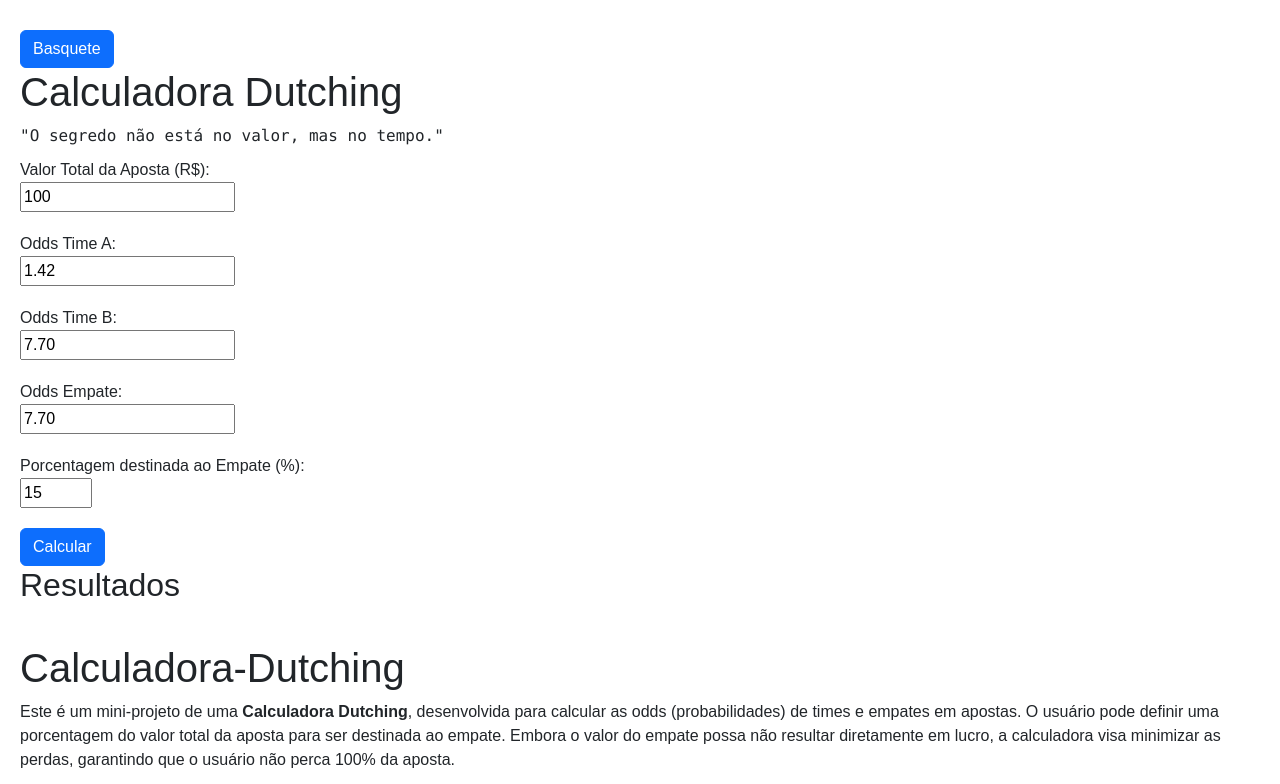
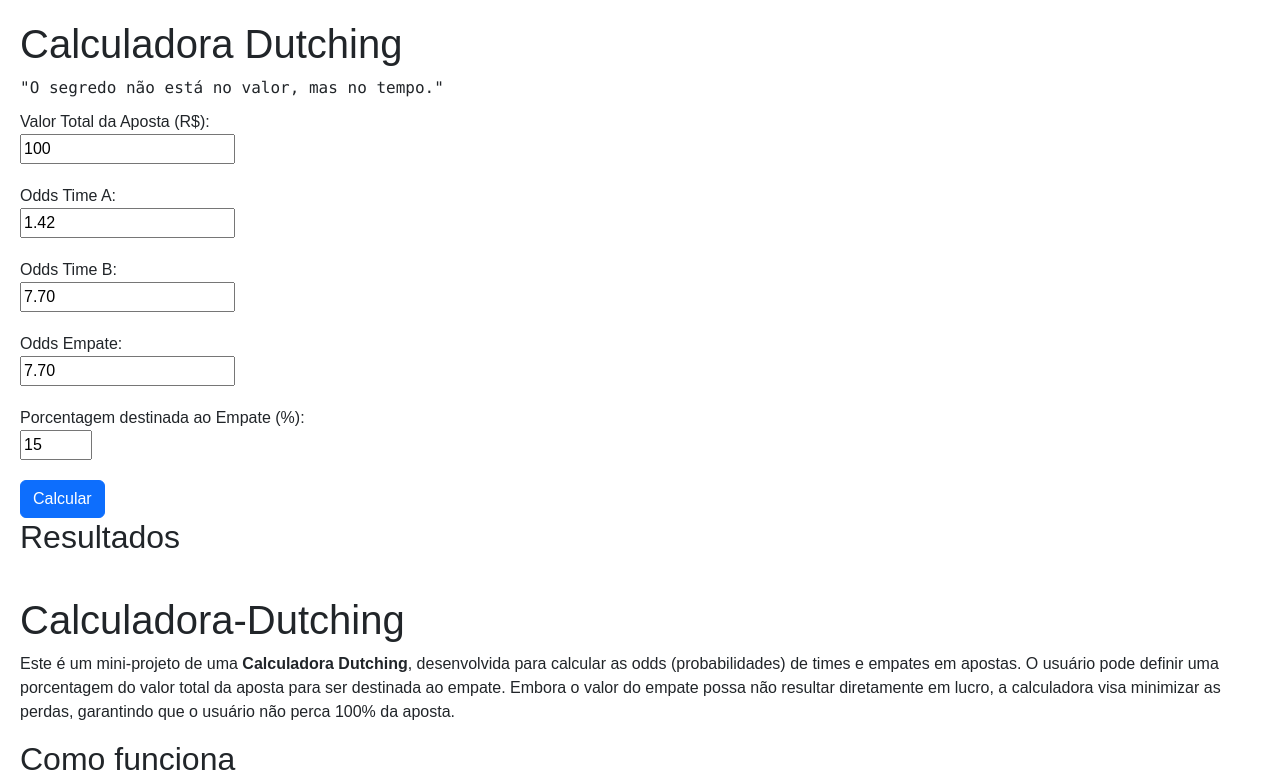
Before and after one commit to RanieuSousa/Calculadora-Dutching, a plain HTML site: page index.html in a window 1280 px wide. Shown: the top 784 px of the page. Drawn offline with nearby package versions, Linux system fonts and the light colour scheme.

Commit message:
Update index.html

```diff
--- a/index.html
+++ b/index.html
@@ -24,7 +24,7 @@
     </style>
 </head>
 <body>
-   <button id="basquete" onclick="window.location.href='basquete.html'" class="btn btn-primary">Basquete</button>
+
 
     <h1>Calculadora Dutching</h1>
     <samp>"O segredo não está no valor, mas no tempo."  </samp>
```
